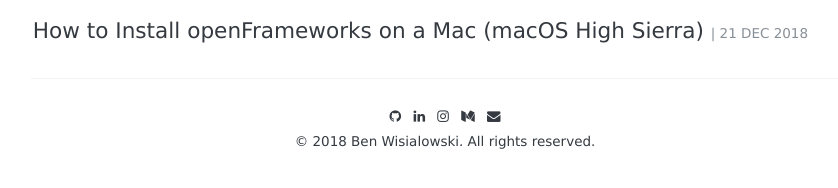
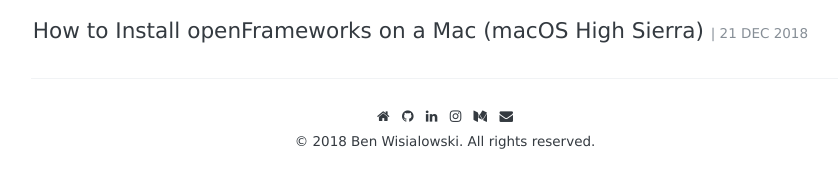
Before and after one commit to benwiz/blog, a Jekyll site: the page built from index.html, in a window 1280 px wide. Shown: the part 206-394 px from the top of the page, without its empty margins (195-1033 px from the left). Built offline with Jekyll 4.4.1, drawn with Linux system fonts in a browser that asks for light colours; some web fonts are replaced; the list of posts is cut into pages by our own code.

Commit message:
footer link to go home

```diff
--- a/_includes/footer.html
+++ b/_includes/footer.html
@@ -2,6 +2,8 @@
 <div class="footer">
   <hr />
   <div class="footer-link">
+    <a href="https://benwiz.io/"><i class="fa fa-home" aria-hidden="true"></i></a>
+
     {% if site.author.facebook %}
     <a href="https://www.facebook.com/{{ site.author.facebook }}"><i class="fa fa-facebook" aria-hidden="true"></i></a>
     {% endif %}
```
